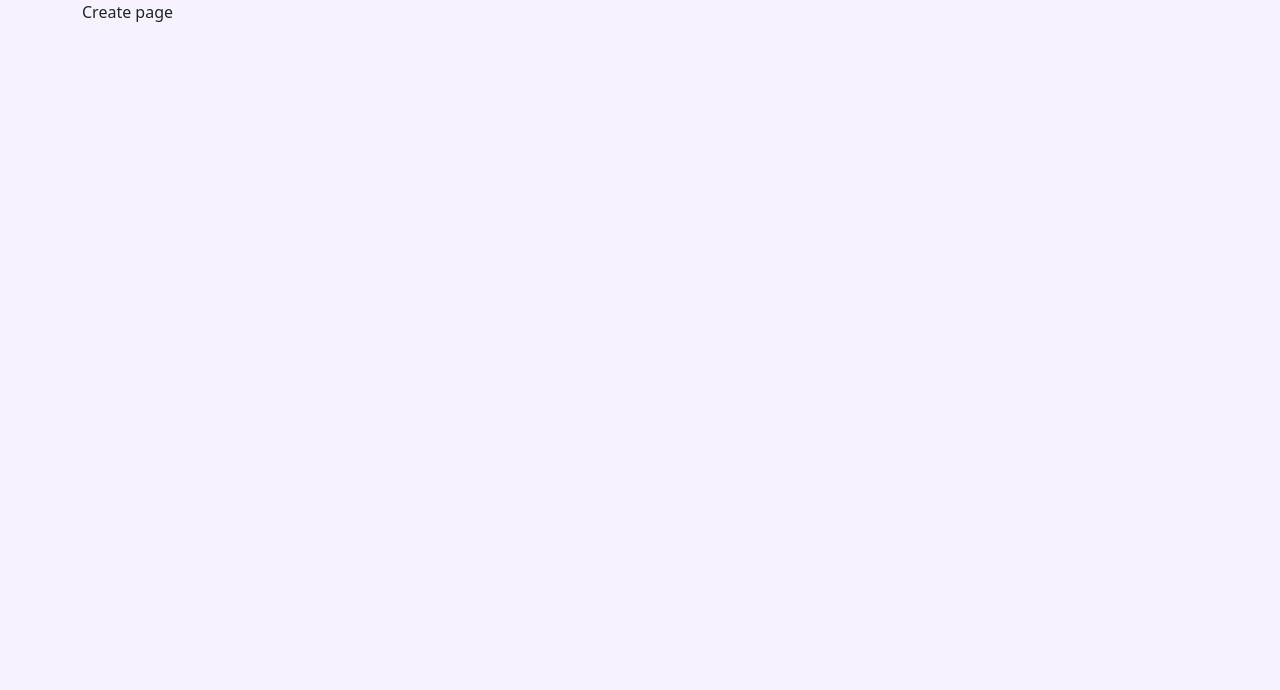
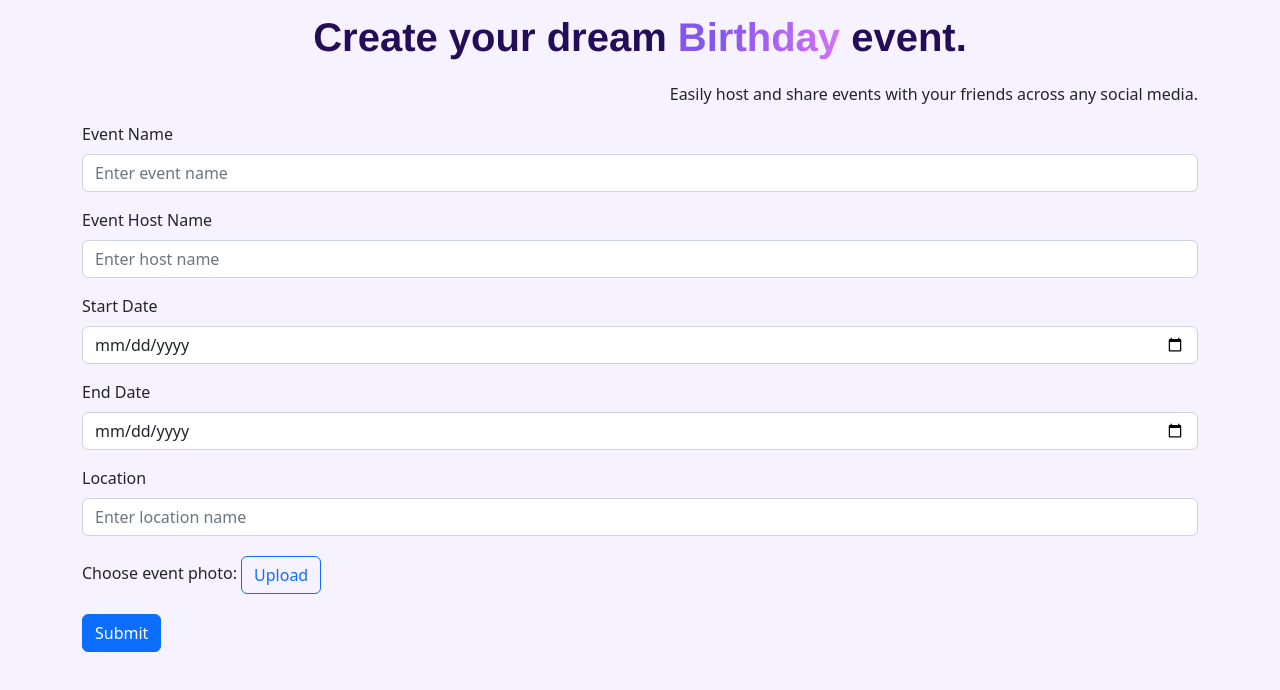
Before and after one commit to lkdm/EnvitedTest, a React (Create React App) app in the folder envited-test/: page /create in a window 1280 px wide. Shown: the top 690 px of the page. Built offline with nearby package versions, Linux system fonts and the light colour scheme.

Commit message:
chore: add pages.

```diff
--- a/envited-test/src/App.tsx
+++ b/envited-test/src/App.tsx
@@ -7,16 +7,15 @@ import Layout from './components/layout/Layout';
 
 import 'bootstrap/dist/css/bootstrap.min.css';
 import './assets/css/styles.css';
+import EventPage from './pages/EventPage';
 
 function App() {
   return (
-    <Layout>
       <Routes>
-        <Route path="/" element={<Index />} />
-        <Route path="create" element={<Create />} />
-        <Route path="event"  element={<Index />} />
+        <Route path="/" element={<Layout><Index /></Layout>} />
+        <Route path="create" element={<Layout><Create /></Layout>} />
+        <Route path="event"  element={<EventPage />} />
       </Routes>
-    </Layout>
   );
 }
 
--- a/envited-test/src/assets/css/styles.css
+++ b/envited-test/src/assets/css/styles.css
@@ -22,6 +22,17 @@ body {
 .landing-calltoaction {
     margin: auto;
 }
+.event-heading h1 {
+    text-align: left;
+    margin-bottom: 1.2rem;
+}
+.event-heading, .event-details {
+    margin: 1rem;
+}
+.event-heading p {
+    color: #828282;
+}
+
 
 @media only screen and (max-width: 843px)  {
     /** iPhone **/
@@ -50,6 +61,12 @@ body {
     .landing-calltoaction {
 
     }
+
+    .event-image {
+        border-radius: 0px;
+        width: 100wh;
+    }
+
 }
 
 @media only screen and (min-width: 834px) and (max-width: 1194px)  {
@@ -73,6 +90,17 @@ body {
     }
     .landing-calltoaction {
 
+    }
+
+    .event-container {
+        max-width: 40rem;
+        margin: auto;
+        padding-top: 5rem;
+    }
+    .event-wrapper {
+        margin-top: 50rem;
+        max-width: 40rem;
+        margin: auto;
     }
 }
 
--- a/envited-test/src/pages/CreatePage.tsx
+++ b/envited-test/src/pages/CreatePage.tsx
@@ -1,7 +1,96 @@
-import React from "react"
+import React, { useState } from "react"
+import { Button, Form } from "react-bootstrap"
+import { useNavigate } from "react-router-dom";
 
 const Create = () => {
-    return <>Create page</>
+    const navigate = useNavigate()
+
+    const [eventName, setEventName] = useState("");
+    const [eventHostName, setEventHostName] = useState("");
+    const [startDate, setStartDate] = useState("");
+    const [endDate, setEndDate] = useState("");
+    const [location, setLocation] = useState("");
+    const [fileUpload, setFileUpload] = useState("");
+
+    const handleSubmit = (e: any) => {
+        e.preventDefault()
+        console.log({
+            eventName,
+            eventHostName,
+            startDate,
+            endDate,
+            location,
+            fileUpload
+        })
+        navigate('/event', { state: {
+            eventName,
+            eventHostName,
+            startDate,
+            endDate,
+            location,
+            fileUpload
+        } })
+    }
+
+    return <main role='main' className="create-wrapper">
+        <header role="banner" className="create-heading">
+            <h1>Create your dream <strong>Birthday</strong> event.</h1>
+            <p>Easily host and share events with your friends across any social media.</p>
+        </header>
+        <section>
+            <Form onSubmit={handleSubmit}>
+                <Form.Group className="mb-3">
+                    <Form.Label>Event Name</Form.Label>
+                    <Form.Control
+                        type="text"
+                        placeholder="Enter event name"
+                        onChange={(e) => setEventName(e.target.value)}
+                    />
+                </Form.Group>
+                <Form.Group className="mb-3">
+                    <Form.Label>Event Host Name</Form.Label>
+                    <Form.Control
+                        type="text"
+                        placeholder="Enter host name"
+                        onChange={(e) => setEventHostName(e.target.value)}
+                    />
+                </Form.Group>
+                <Form.Group className="mb-3">
+                    <Form.Label>Start Date</Form.Label>
+                    <Form.Control
+                        type="date"
+                        placeholder="Enter start date"
+                        onChange={(e) => setStartDate(e.target.value)}
+                    />
+                </Form.Group>
+                <Form.Group className="mb-3">
+                    <Form.Label>End Date</Form.Label>
+                    <Form.Control
+                        type="date"
+                        placeholder="Enter start date"
+                        onChange={(e) => setEndDate(e.target.value)}
+                    />
+                </Form.Group>
+                <Form.Group className="mb-3">
+                    <Form.Label>Location</Form.Label>
+                    <Form.Control
+                        type="text"
+                        placeholder="Enter location name"
+                        onChange={(e) => setLocation(e.target.value)}
+                    />
+                </Form.Group>
+                <Form.Group className="mb-3">
+                    <Form.Label className="">Choose event photo:</Form.Label>
+                    <Button
+                        variant="btn btn-outline-primary m-1"
+                        onChange={(e) => setFileUpload("EXAMPLE_FILE_ID")}>
+                            Upload
+                        </Button>
+                </Form.Group>
+                <Button type="submit">Submit</Button>
+            </Form>
+        </section>
+    </main>
 }
 
 export default Create
--- a/envited-test/src/pages/EventPage.tsx
+++ b/envited-test/src/pages/EventPage.tsx
@@ -1,7 +1,33 @@
-import React from "react"
+import React, { useEffect } from "react"
+import { useLocation } from "react-router"
+import EventImage from "../assets/images/event-image.png"
+
 
 const EventPage = () => {
-    return <>Event page</>
+    const { state } = useLocation()
+    if (!state) return <>Please submit some data</>
+
+    return <div className="event-container">
+        <img src={EventImage} className="event-image img-responsive w-100" alt="Image showing the application." />
+        <main role='main' className="event-wrapper">
+        <header role="banner" className="event-heading mt-5 mb-3">
+            <h1>{state.eventName}</h1>
+            <p>Hosted by <b>{state.eventHostName}</b></p>
+        </header>
+        <section className="event-details">
+            <ul>
+                <li>
+                    {state.startDate}
+                    to
+                    {state.endDate}
+                </li>
+                <li>
+                    {state.location}
+                </li>
+            </ul>
+        </section>
+        </main>
+    </div>
 }
 
 export default EventPage
```
Also changed, not shown: envited-test/src/assets/images/event-image.png (added).
